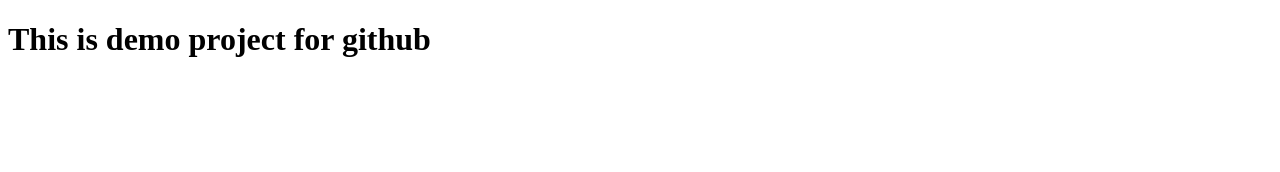
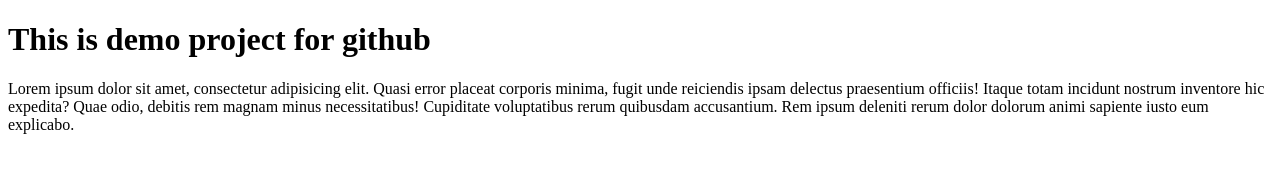
Before and after one commit to Syedabbubakar/Demo-Project, a plain HTML site: page index.html in a window 1280 px wide. Drawn offline with Linux system fonts and the light colour scheme.

Commit message:
second commit

```diff
--- a/index.html
+++ b/index.html
@@ -1,11 +1,19 @@
 <!DOCTYPE html>
 <html lang="en">
-<head>
-    <meta charset="UTF-8">
-    <meta name="viewport" content="width=device-width, initial-scale=1.0">
+  <head>
+    <meta charset="UTF-8" />
+    <meta name="viewport" content="width=device-width, initial-scale=1.0" />
     <title>Document</title>
-</head>
-<body>
+  </head>
+  <body>
     <h1>This is demo project for github</h1>
-</body>
+    <p>
+      Lorem ipsum dolor sit amet, consectetur adipisicing elit. Quasi error
+      placeat corporis minima, fugit unde reiciendis ipsam delectus praesentium
+      officiis! Itaque totam incidunt nostrum inventore hic expedita? Quae odio,
+      debitis rem magnam minus necessitatibus! Cupiditate voluptatibus rerum
+      quibusdam accusantium. Rem ipsum deleniti rerum dolor dolorum animi
+      sapiente iusto eum explicabo.
+    </p>
+  </body>
 </html>
```
